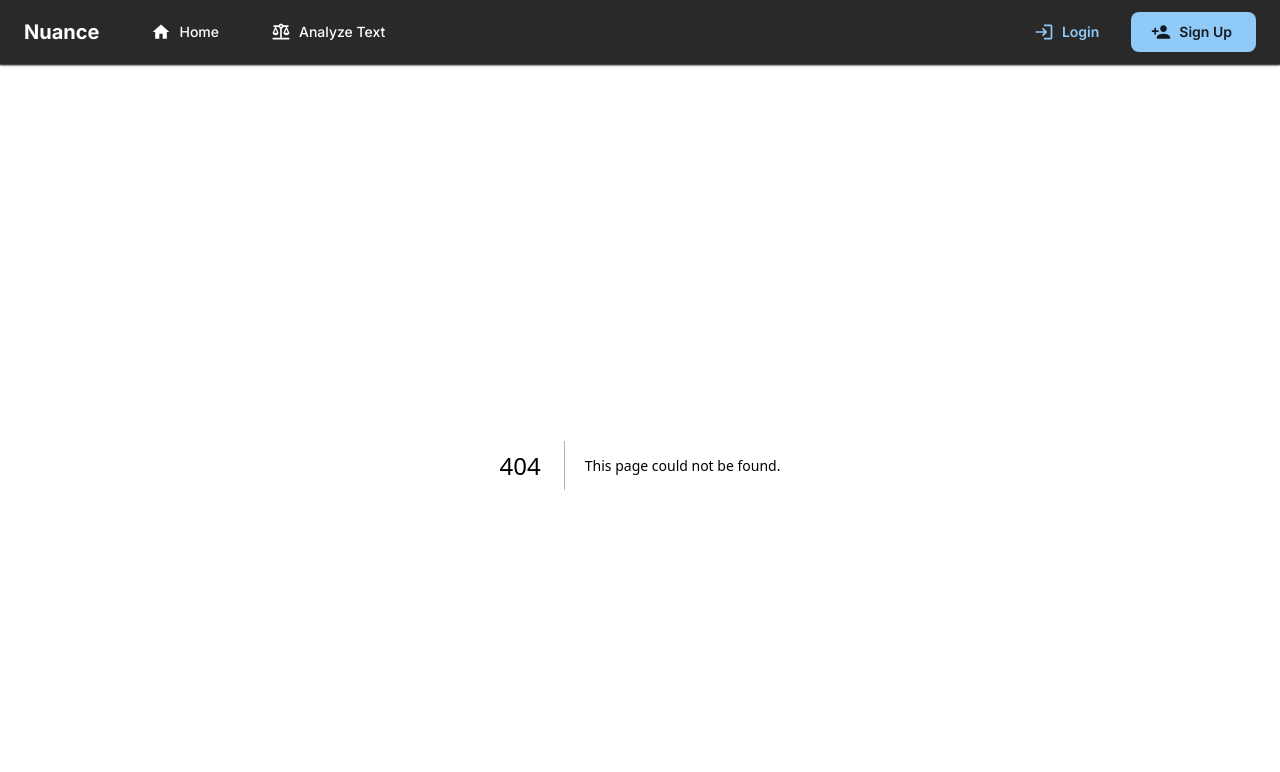
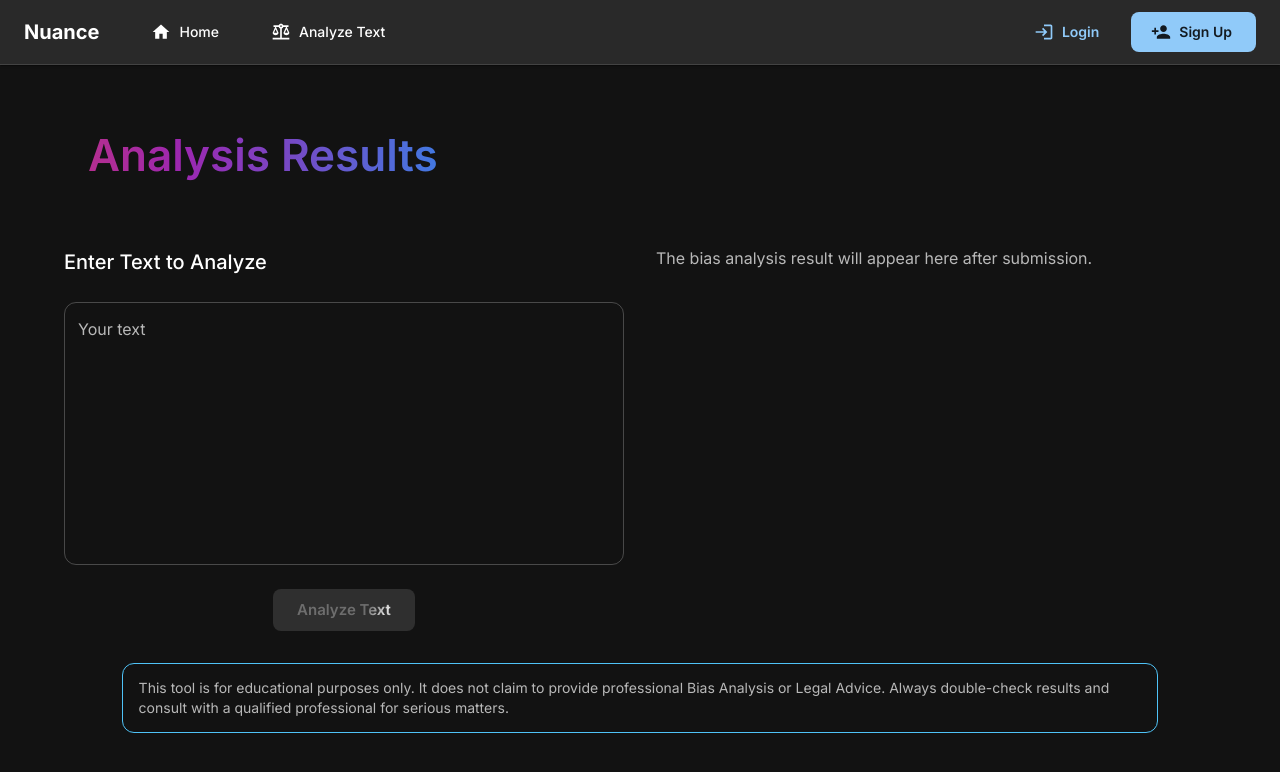
Before and after one commit to orlboys/nuance-web, a Next.js app: page /analyze in a window 1280 px wide. Before the commit this address had no page. Shown: the top 772 px of the page. Built offline with nearby package versions, Linux system fonts and the light colour scheme.

Commit message:
feat: add components for text analysis and results display, including AnalysedText, BiasResultCard, and SplitText

```diff
--- a/src/app/results/components/BiasResult.tsx
+++ b/src/app/analyze/components/BiasResult.tsx
@@ -16,7 +16,11 @@ import { useEffect, useState } from "react";
 import { Meter } from "../../../components/ui/Gauge";
 import { motion } from "framer-motion";
 
-export function BiasResultCard() {
+interface BiasResultCardProps {
+  value: number;
+}
+
+export function BiasResultCard({ value }: BiasResultCardProps) {
   const theme = useTheme();
   const [biasValue, setBiasValue] = useState<number | null>(null);
   const [loading, setLoading] = useState(true);
@@ -74,7 +78,7 @@ export function BiasResultCard() {
     return () => clearTimeout(timer);
   }, []);
 
-  const biasInfo = biasValue !== null ? getBiasInfo(biasValue) : null;
+  const biasInfo = value !== null ? getBiasInfo(value) : null;
 
   return (
     <Card
@@ -96,7 +100,7 @@ export function BiasResultCard() {
         <Divider sx={{ mb: 5 }} />
         <Stack alignItems="center">
           {loading ? (
-            <Box sx={{ py: 6 }}>
+            <Box sx={{ py: 6, textAlign: "center" }}>
               <CircularProgress size={60} />
               <Typography variant="body1" sx={{ mt: 2 }}>
                 Analyzing text for political bias...
--- /dev/null
+++ b/src/app/analyze/page.tsx
@@ -0,0 +1,140 @@
+"use client";
+
+import { useState } from "react";
+import { useTheme } from "@mui/material/styles";
+import {
+  Stack,
+  Container,
+  Grid,
+  TextField,
+  Button,
+  Typography,
+  Alert,
+  Box,
+} from "@mui/material";
+import { Title } from "./components/Title";
+import { BiasResultCard } from "./components/BiasResult";
+import { motion } from "framer-motion";
+import ShinyText from "@/components/ui/ShinyText";
+
+export default function ResultsPage() {
+  const theme = useTheme();
+
+  const [text, setText] = useState("");
+  const [analyzing, setAnalyzing] = useState(false);
+  type BiasResult = { bias: number; keywords: string[] };
+  const [result, setResult] = useState<BiasResult | null>(null);
+
+  const handleSubmit = async () => {
+    if (!text.trim()) return;
+
+    // Simulate an API call to analyze bias
+    // Replace this with your actual API call logic
+    setAnalyzing(true);
+    setTimeout(() => {
+      setAnalyzing(false);
+    }, 2000); // Simulate a delay for analysis
+    setResult({
+      bias: Math.floor(Math.random() * 100), // Simulated bias score
+      keywords: text.split(" ").slice(0, 3), // Simulated keywords
+    });
+
+    //   try {
+    //     const response = await fetch("/api/analyze", {
+    //       method: "POST",
+    //       headers: { "Content-Type": "application/json" },
+    //       body: JSON.stringify({ text }),
+    //     });
+    //     const data = await response.json();
+    //     setResult(data);
+    //   } catch (err) {
+    //     console.error("Error analyzing bias:", err);
+    //   }
+  };
+
+  return (
+    <Stack
+      component="main"
+      alignItems="center"
+      sx={{
+        bgcolor: theme.palette.background.default,
+        color: theme.palette.text.primary,
+        minHeight: "100vh",
+        width: "100vw",
+        py: 4,
+      }}
+    >
+      <Container>
+        <Grid container spacing={4}>
+          {/* Title */}
+          <Grid size={12} sx={{ mt: 4, mb: 2 }}>
+            <Title />
+          </Grid>
+
+          {/* Input Text and Bias Analysis Side-by-Side */}
+          <Grid container spacing={4} width={"100%"}>
+            {/* Left side: Analyzed Text */}
+            <Grid size={{ xs: 12, md: 6 }}>
+              <Typography variant="h6" mb={3}>
+                Enter Text to Analyze
+              </Typography>
+              <TextField
+                label="Your text"
+                multiline
+                rows={10}
+                fullWidth
+                variant="outlined"
+                value={text}
+                onChange={(e) => setText(e.target.value)}
+              />
+              <Box sx={{ display: "flex", justifyContent: "center", mt: 3 }}>
+                <motion.div
+                  whileHover={{ scale: 1.05 }}
+                  whileTap={{ scale: 0.95 }}
+                >
+                  <Button
+                    variant="contained"
+                    color="primary"
+                    size="large"
+                    onClick={handleSubmit}
+                    disabled={!text.trim()}
+                  >
+                    <ShinyText
+                      text={analyzing ? "Analyzing..." : "Analyze Text"}
+                      disabled={!!text.trim()}
+                      color={text.trim() ? "primary" : undefined}
+                    />
+                  </Button>
+                </motion.div>
+              </Box>
+            </Grid>
+
+            {/* Right side: Result */}
+            <Grid size={{ xs: 12, md: 6 }}>
+              {result ? (
+                <BiasResultCard value={result.bias} />
+              ) : (
+                <Typography variant="body1" color="text.secondary">
+                  The bias analysis result will appear here after submission.
+                </Typography>
+              )}
+            </Grid>
+          </Grid>
+        </Grid>
+        <Alert
+          severity={"info"}
+          sx={{ maxWidth: "90%", mx: "auto", mt: 4 }}
+          variant="outlined"
+          icon={false}
+        >
+          <Typography variant="body2" color="text.secondary">
+            This tool is for educational purposes only. It does not claim to
+            provide professional Bias Analysis or Legal Advice. Always
+            double-check results and consult with a qualified professional for
+            serious matters.
+          </Typography>
+        </Alert>
+      </Container>
+    </Stack>
+  );
+}
```
Also changed, not shown: src/app/home/page.tsx (+41 -16 lines), src/app/results/page.tsx (deleted, +0 -50 lines), src/components/ui/SplitText.tsx (added, +133 -0 lines), src/app/analyze/components/AnalysedText.tsx (renamed from src/app/results/components/AnalysedText.tsx), src/app/analyze/components/Title.tsx (renamed from src/app/results/components/Title.tsx).
